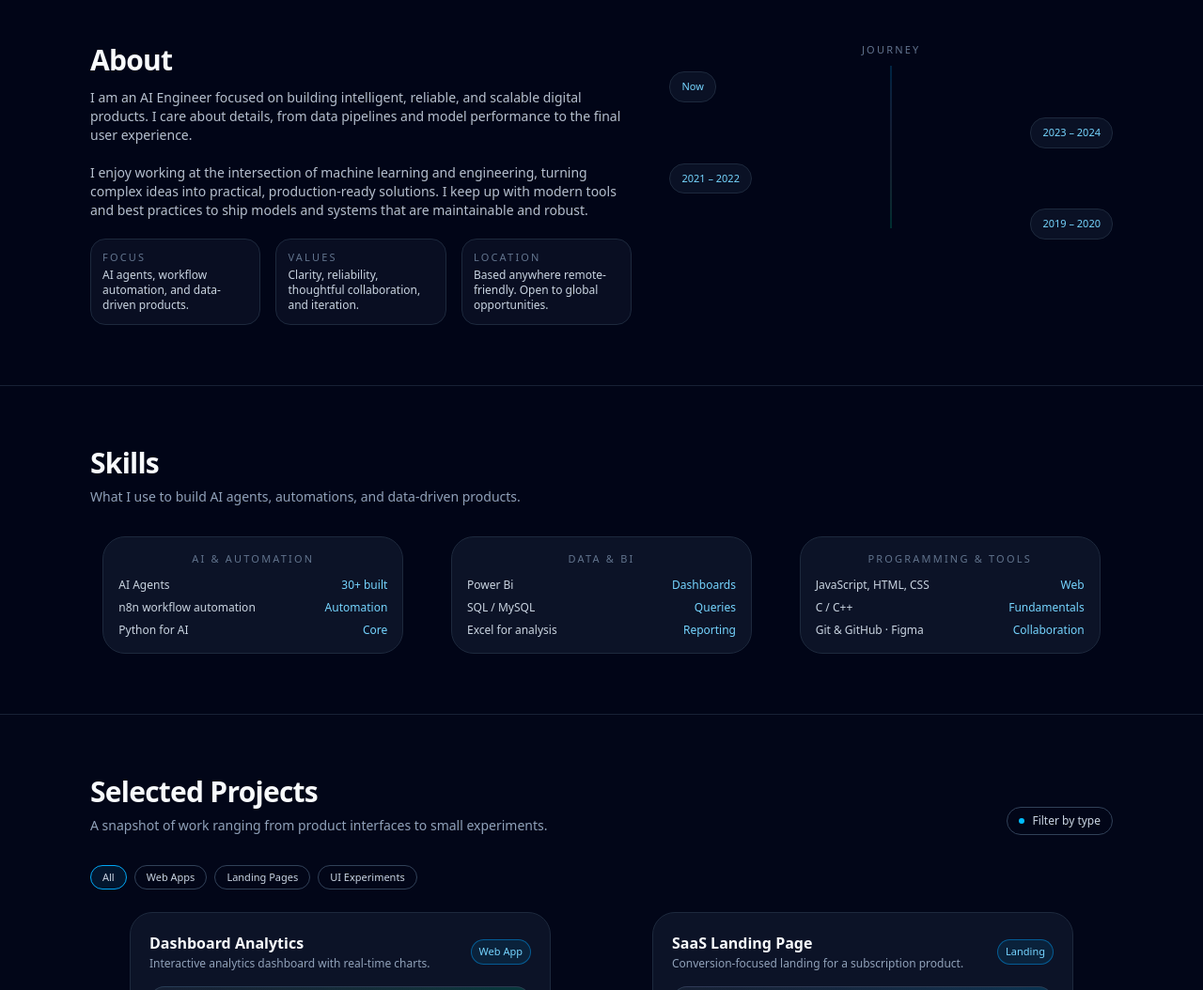
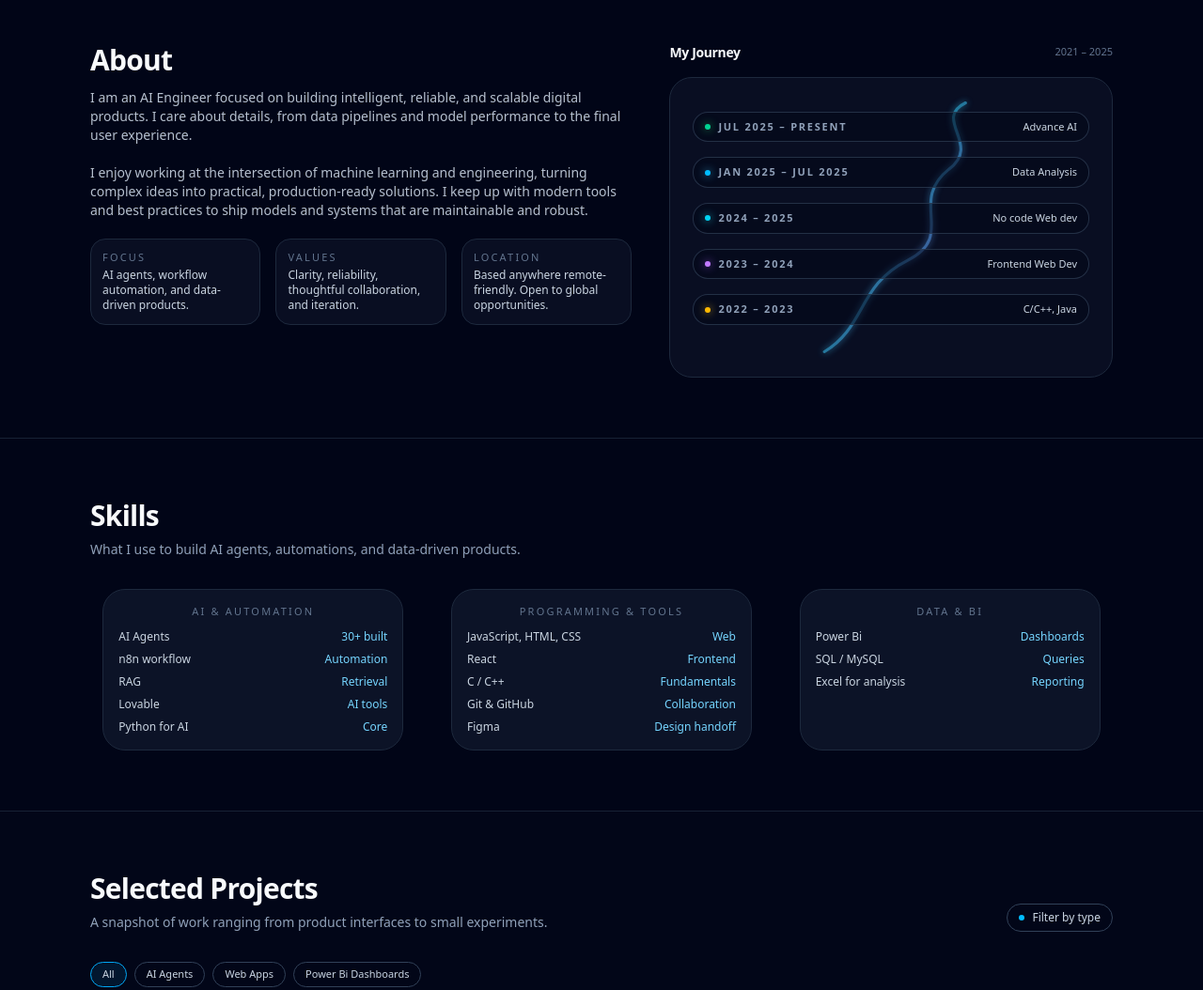
Before and after one commit to Sunny2501/PortfolioWebsite2026, a plain HTML site: page index.html in a window 1280 px wide. Shown: the part 660-1714 px from the top of the page at 94% size. Drawn offline with nearby package versions, Linux system fonts and the light colour scheme.

Commit message:
Update index.html

```diff
--- a/index.html
+++ b/index.html
@@ -151,7 +151,7 @@
     <section id="about" class="border-t border-slate-800/80 bg-slate-950/60">
       <div class="max-w-6xl mx-auto px-4 sm:px-6 lg:px-8 py-14 sm:py-16">
         <div class="grid md:grid-cols-[minmax(0,1.1fr)_minmax(0,.9fr)] gap-10 items-start">
-          <!-- About text & cards -->
+          <!-- About text & pillars -->
           <div>
             <h2 class="text-2xl sm:text-3xl font-semibold tracking-tight text-slate-50 mb-3">About</h2>
             <p class="text-sm text-slate-300/90 mb-5">
@@ -175,45 +175,119 @@
               </div>
             </div>
           </div>
-          <!-- Journey / timeline (years only, touching center line) -->
-          <div class="relative text-xs text-slate-300">
-            <p class="text-[11px] uppercase tracking-[0.2em] text-slate-500 mb-4 text-center">Journey</p>
-            <div class="absolute left-1/2 -translate-x-1/2 top-6 bottom-3 hidden sm:block" aria-hidden="true">
-              <div class="w-px h-full bg-gradient-to-b from-sky-500/40 via-slate-600/60 to-emerald-400/40"></div>
+          <!-- Interactive My Journey map -->
+          <div class="mt-8 md:mt-0">
+            <div class="mb-4 flex items-center justify-between">
+              <h3 class="text-sm font-semibold tracking-tight text-slate-50">My Journey</h3>
+              <p class="text-[11px] text-slate-500">2021 – 2025</p>
             </div>
-            <div class="space-y-3 sm:space-y-4">
-              <!-- Step: Now (top, left of center line) -->
-              <div class="relative flex sm:justify-start">
-                <div class="flex items-center">
-                  <div class="rounded-2xl border border-slate-800 bg-slate-900/70 px-3 py-2 max-w-xs">
-                    <p class="text-[11px] text-sky-300 font-medium">Now</p>
+            <div class="relative rounded-3xl border border-slate-800 bg-slate-900/60 px-4 py-8 sm:px-6 sm:py-9 overflow-hidden min-h-[320px]">
+              <!-- Glowing path -->
+              <svg
+                viewBox="0 0 240 360"
+                class="pointer-events-none absolute inset-0 h-full w-full opacity-60"
+                aria-hidden="true"
+              >
+                <defs>
+                  <linearGradient id="journeyGradient" x1="0%" y1="0%" x2="100%" y2="100%">
+                    <stop offset="0%" stop-color="#22c55e" />
+                    <stop offset="40%" stop-color="#22d3ee" />
+                    <stop offset="100%" stop-color="#a855f7" />
+                  </linearGradient>
+                  <filter id="glow">
+                    <feGaussianBlur stdDeviation="4" result="coloredBlur" />
+                    <feMerge>
+                      <feMergeNode in="coloredBlur" />
+                      <feMergeNode in="SourceGraphic" />
+                    </feMerge>
+                  </filter>
+                </defs>
+                <path
+                  id="journeyPath"
+                  d="M 40 330 C 90 300, 80 250, 140 220 C 200 190, 140 150, 190 110 C 230 80, 170 50, 210 30"
+                  fill="none"
+                  stroke="url(#journeyGradient)"
+                  stroke-width="3.5"
+                  stroke-linecap="round"
+                  class="journey-path"
+                  filter="url(#glow)"
+                />
+              </svg>
+
+              <!-- Milestone markers -->
+              <div class="relative space-y-4 text-xs text-slate-200">
+                <!-- July 2025 - Present -->
+                <button
+                  class="journey-node group flex w-full items-center justify-between gap-3 rounded-2xl border border-slate-700/70 bg-slate-950/50 px-3 py-2 text-left hover:border-emerald-400/80 hover:bg-slate-900/80 transition"
+                  data-year="July 2025 - Present"
+                  data-label="Advance AI"
+                  data-description="Working on advanced AI projects and systems."
+                >
+                  <div class="flex items-center gap-2">
+                    <span class="h-1.5 w-1.5 rounded-full bg-emerald-400 shadow-[0_0_10px_rgba(34,197,94,0.8)]"></span>
+                    <span class="text-[11px] font-semibold tracking-[0.16em] text-slate-400 uppercase">JUL 2025 – PRESENT</span>
                   </div>
-                </div>
+                  <span class="text-[11px] text-slate-300 group-hover:text-emerald-300">Advance AI</span>
+                </button>
+                <!-- Jan 2025 - July 2025 -->
+                <button
+                  class="journey-node group flex w-full items-center justify-between gap-3 rounded-2xl border border-slate-700/70 bg-slate-950/50 px-3 py-2 text-left hover:border-sky-400/80 hover:bg-slate-900/80 transition"
+                  data-year="Jan 2025 - July 2025"
+                  data-label="Data Analysis"
+                  data-description="Hands-on data analysis with Python, SQL, and BI tools."
+                >
+                  <div class="flex items-center gap-2">
+                    <span class="h-1.5 w-1.5 rounded-full bg-sky-400 shadow-[0_0_10px_rgba(56,189,248,0.8)]"></span>
+                    <span class="text-[11px] font-semibold tracking-[0.16em] text-slate-400 uppercase">JAN 2025 – JUL 2025</span>
+                  </div>
+                  <span class="text-[11px] text-slate-300 group-hover:text-sky-300">Data Analysis</span>
+                </button>
+                <!-- 2024 - 2025 -->
+                <button
+                  class="journey-node group flex w-full items-center justify-between gap-3 rounded-2xl border border-slate-700/70 bg-slate-950/50 px-3 py-2 text-left hover:border-cyan-400/80 hover:bg-slate-900/80 transition"
+                  data-year="2024 - 2025"
+                  data-label="No-code Web Dev"
+                  data-description="Building no-code/low-code web experiences."
+                >
+                  <div class="flex items-center gap-2">
+                    <span class="h-1.5 w-1.5 rounded-full bg-cyan-400 shadow-[0_0_10px_rgba(34,211,238,0.8)]"></span>
+                    <span class="text-[11px] font-semibold tracking-[0.16em] text-slate-400 uppercase">2024 – 2025</span>
+                  </div>
+                  <span class="text-[11px] text-slate-300 group-hover:text-cyan-300">No code Web dev</span>
+                </button>
+                <!-- 2023 - 2024 -->
+                <button
+                  class="journey-node group flex w-full items-center justify-between gap-3 rounded-2xl border border-slate-700/70 bg-slate-950/50 px-3 py-2 text-left hover:border-purple-400/80 hover:bg-slate-900/80 transition"
+                  data-year="2023 - 2024"
+                  data-label="Frontend Web Dev"
+                  data-description="Focused on frontend web development."
+                >
+                  <div class="flex items-center gap-2">
+                    <span class="h-1.5 w-1.5 rounded-full bg-purple-400 shadow-[0_0_10px_rgba(168,85,247,0.8)]"></span>
+                    <span class="text-[11px] font-semibold tracking-[0.16em] text-slate-400 uppercase">2023 – 2024</span>
+                  </div>
+                  <span class="text-[11px] text-slate-300 group-hover:text-purple-300">Frontend Web Dev</span>
+                </button>
+                <!-- 2022 - 2023 -->
+                <button
+                  class="journey-node group flex w-full items-center justify-between gap-3 rounded-2xl border border-slate-700/70 bg-slate-950/50 px-3 py-2 text-left hover:border-amber-400/80 hover:bg-slate-900/80 transition"
+                  data-year="2022 - 2023"
+                  data-label="C/C++ & Java"
+                  data-description="Strengthening programming fundamentals in C/C++ and Java."
+                >
+                  <div class="flex items-center gap-2">
+                    <span class="h-1.5 w-1.5 rounded-full bg-amber-400 shadow-[0_0_10px_rgba(251,191,36,0.8)]"></span>
+                    <span class="text-[11px] font-semibold tracking-[0.16em] text-slate-400 uppercase">2022 – 2023</span>
+                  </div>
+                  <span class="text-[11px] text-slate-300 group-hover:text-amber-300">C/C++, Java</span>
+                </button>
               </div>
-              <!-- Step: 2023 – 2024 (right, touching center line) -->
-              <div class="relative flex sm:justify-end">
-                <div class="flex items-center">
-                  <div class="rounded-2xl border border-slate-800 bg-slate-900/70 px-3 py-2 max-w-xs">
-                    <p class="text-[11px] text-sky-300 font-medium">2023 – 2024</p>
-                  </div>
-                </div>
-              </div>
-              <!-- Step: 2021 – 2022 (left, touching center line) -->
-              <div class="relative flex sm:justify-start">
-                <div class="flex items-center">
-                  <div class="rounded-2xl border border-slate-800 bg-slate-900/70 px-3 py-2 max-w-xs">
-                    <p class="text-[11px] text-sky-300 font-medium">2021 – 2022</p>
-                  </div>
-                </div>
-              </div>
-              <!-- Step: 2019 – 2020 (right, touching center line) -->
-              <div class="relative flex sm:justify-end">
-                <div class="flex items-center">
-                  <div class="rounded-2xl border border-slate-800 bg-slate-900/70 px-3 py-2 max-w-xs">
-                    <p class="text-[11px] text-sky-300 font-medium">2019 – 2020</p>
-                  </div>
-                </div>
-              </div>
+
+              <!-- Tooltip for journey nodes -->
+              <div
+                id="journeyTooltip"
+                class="pointer-events-none invisible fixed z-50 rounded-xl border border-slate-700 bg-slate-900/95 px-3 py-1.5 text-[11px] text-slate-100 shadow-lg shadow-slate-900/70 transition-opacity duration-150"
+              ></div>
             </div>
           </div>
         </div>
@@ -238,12 +312,46 @@
                 <span class="text-sky-300">30+ built</span>
               </li>
               <li class="flex items-center justify-between gap-4">
-                <span>n8n workflow automation</span>
+                <span>n8n workflow</span>
                 <span class="text-sky-300">Automation</span>
+              </li>
+              <li class="flex items-center justify-between gap-4">
+                <span>RAG</span>
+                <span class="text-sky-300">Retrieval</span>
+              </li>
+              <li class="flex items-center justify-between gap-4">
+                <span>Lovable</span>
+                <span class="text-sky-300">AI tools</span>
               </li>
               <li class="flex items-center justify-between gap-4">
                 <span>Python for AI</span>
                 <span class="text-sky-300">Core</span>
+              </li>
+            </ul>
+          </div>
+          <!-- Programming, Web & Tools -->
+          <div class="w-full max-w-xs rounded-3xl border border-slate-800 bg-slate-900/80 p-4">
+            <p class="text-[11px] uppercase tracking-[0.2em] text-slate-500 mb-3 text-center">Programming & Tools</p>
+            <ul class="space-y-2">
+              <li class="flex items-center justify-between gap-4">
+                <span>JavaScript, HTML, CSS</span>
+                <span class="text-sky-300">Web</span>
+              </li>
+              <li class="flex items-center justify-between gap-4">
+                <span>React</span>
+                <span class="text-sky-300">Frontend</span>
+              </li>
+              <li class="flex items-center justify-between gap-4">
+                <span>C / C++</span>
+                <span class="text-sky-300">Fundamentals</span>
+              </li>
+              <li class="flex items-center justify-between gap-4">
+                <span>Git & GitHub</span>
+                <span class="text-sky-300">Collaboration</span>
+              </li>
+              <li class="flex items-center justify-between gap-4">
+                <span>Figma</span>
+                <span class="text-sky-300">Design handoff</span>
               </li>
             </ul>
           </div>
@@ -265,24 +373,6 @@
               </li>
             </ul>
           </div>
-          <!-- Programming, Web & Tools -->
-          <div class="w-full max-w-xs rounded-3xl border border-slate-800 bg-slate-900/80 p-4">
-            <p class="text-[11px] uppercase tracking-[0.2em] text-slate-500 mb-3 text-center">Programming & Tools</p>
-            <ul class="space-y-2">
-              <li class="flex items-center justify-between gap-4">
-                <span>JavaScript, HTML, CSS</span>
-                <span class="text-sky-300">Web</span>
-              </li>
-              <li class="flex items-center justify-between gap-4">
-                <span>C / C++</span>
-                <span class="text-sky-300">Fundamentals</span>
-              </li>
-              <li class="flex items-center justify-between gap-4">
-                <span>Git & GitHub · Figma</span>
-                <span class="text-sky-300">Collaboration</span>
-              </li>
-            </ul>
-          </div>
         </div>
       </div>
     </section>
@@ -301,9 +391,9 @@
         </div>
         <div id="projectFilters" class="mb-6 flex flex-wrap gap-2 text-[11px] text-slate-300">
           <button data-filter="all" class="filter-pill px-3 py-1 rounded-full border border-sky-500 bg-sky-500/10">All</button>
-          <button data-filter="web" class="filter-pill px-3 py-1 rounded-full border border-slate-700 hover:border-sky-500 hover:text-sky-300">Web Apps</button>
-          <button data-filter="landing" class="filter-pill px-3 py-1 rounded-full border border-slate-700 hover:border-sky-500 hover:text-sky-300">Landing Pages</button>
-          <button data-filter="ui" class="filter-pill px-3 py-1 rounded-full border border-slate-700 hover:border-sky-500 hover:text-sky-300">UI Experiments</button>
+          <button data-filter="web" class="filter-pill px-3 py-1 rounded-full border border-slate-700 hover:border-sky-500 hover:text-sky-300">AI Agents</button>
+          <button data-filter="landing" class="filter-pill px-3 py-1 rounded-full border border-slate-700 hover:border-sky-500 hover:text-sky-300">Web Apps</button>
+          <button data-filter="ui" class="filter-pill px-3 py-1 rounded-full border border-slate-700 hover:border-sky-500 hover:text-sky-300">Power Bi Dashboards</button>
         </div>
         <div class="grid md:grid-cols-2 gap-6 justify-items-center" id="projectsGrid">
           <!-- Project Card 1 -->
```
